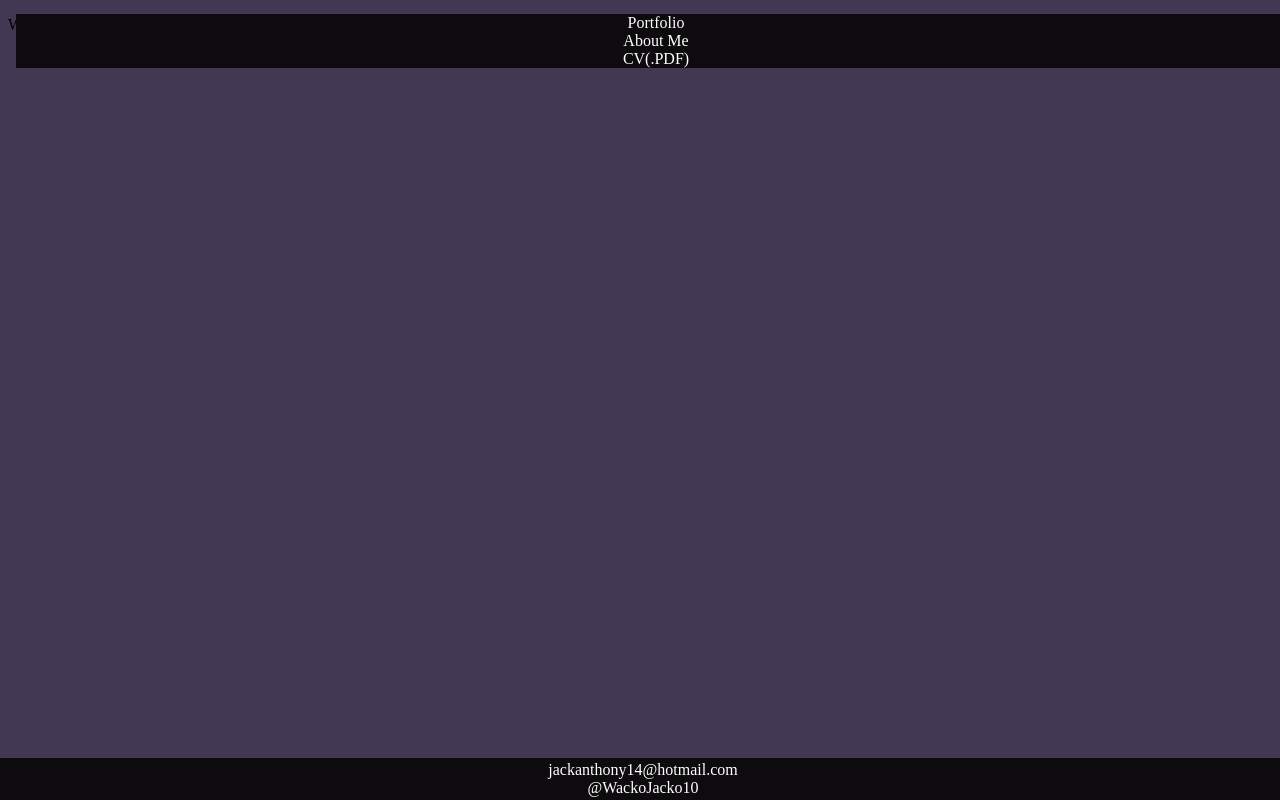
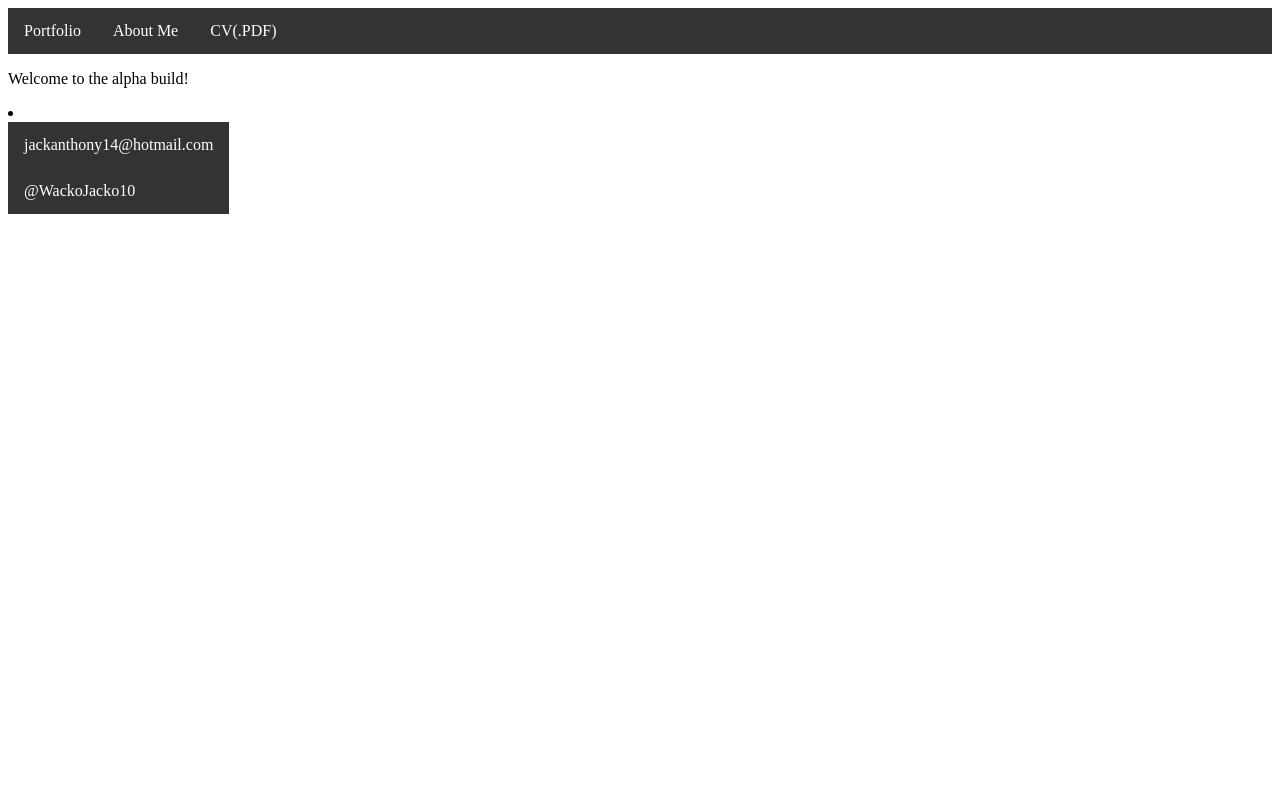
Before and after one commit to WackoJacko10/WackoJacko10.github.io, a plain HTML site: page index.html in a window 1280 px wide. Drawn offline with Linux system fonts and the light colour scheme.

Commit message:
nav bar test 2

```diff
--- a/style.css
+++ b/style.css
@@ -1,32 +1,28 @@
-.nav {
-    position: fixed;
-    left: 0;
-    top: 0;
-    width: 100%;
-    list-style-type: none;
-    float: left;
-    text-align: center;
-    padding: 14px 16px;
-}
-
 ul {
     list-style-type: none;
     margin: 0;
     padding: 0;
     overflow: hidden;
-    background-color: #0d0b0d;
+    background-color: #333;
+}
+
+li {
+    float: left;
+}
+
+li a {
+    display: block;
+    color: white;
+    text-align: center;
+    padding: 14px 16px;
+    text-decoration: none;
 }
 
 li a:hover {
-    background-color: #433853;
+    background-color: #282128;
 }
 
-body {
-    background-color: #433853;
-}
-
-
-
+/*
 .footer {
     position: fixed;
     left: 0;
@@ -44,3 +40,4 @@ a {
     color: white;
     text-decoration: none;
 }
+*/
```
